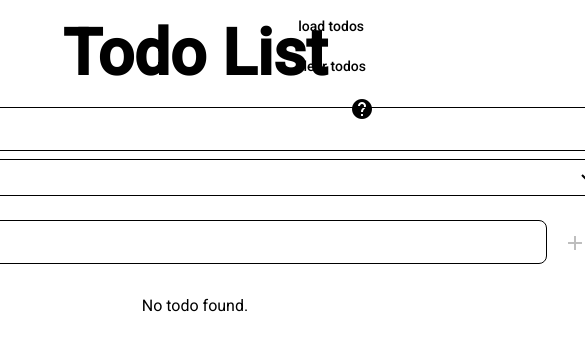
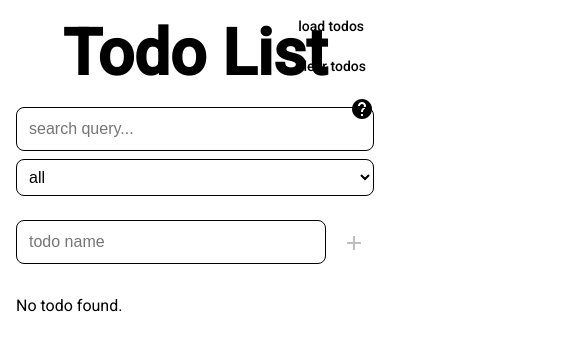
Before and after one commit to dkrasiev/to-do-list, an Angular app: page / in a window 390 px wide. Shown: the top 350 px of the page, 585 px wide, since content can reach past the window. Built offline with nearby package versions, Linux system fonts and the light colour scheme.

Commit message:
add angular-gh-pages add first mobile layout support

```diff
--- a/angular.json
+++ b/angular.json
@@ -96,6 +96,9 @@
             ],
             "scripts": []
           }
+        },
+        "deploy": {
+          "builder": "angular-cli-ghpages:deploy"
         }
       }
     }
--- a/package.json
+++ b/package.json
@@ -29,6 +29,7 @@
     "@angular/cli": "~14.1.0",
     "@angular/compiler-cli": "^14.1.0",
     "@types/jasmine": "~4.0.0",
+    "angular-cli-ghpages": "^1.0.3",
     "jasmine-core": "~4.2.0",
     "karma": "~6.4.0",
     "karma-chrome-launcher": "~3.1.0",
--- a/src/app/app.component.css
+++ b/src/app/app.component.css
@@ -7,9 +7,12 @@
 .container {
   display: flex;
   flex-direction: column;
-  align-items: center;
+  align-items: stretch;
+  padding: 16px;
   padding-bottom: 32px;
-  padding-top: 16px;
+  margin: auto;
+  width: 800px;
+  max-width: 100%;
 }
 
 .todo-input {
--- a/src/app/components/todo-filter/todo-filter.component.css
+++ b/src/app/components/todo-filter/todo-filter.component.css
@@ -16,7 +16,7 @@ select {
 .filter-container {
   display: flex;
   flex-direction: column;
-  width: 800px;
+  width: 100%;
 }
 
 .filter-container > * {
--- a/src/app/components/todo-input/todo-input.component.css
+++ b/src/app/components/todo-input/todo-input.component.css
@@ -10,5 +10,5 @@
 .todo-input {
   display: flex;
   align-items: center;
-  width: 800px;
+  width: 100%;
 }
--- a/src/app/components/todo-list/todo-list.component.css
+++ b/src/app/components/todo-list/todo-list.component.css
@@ -2,7 +2,7 @@
   border-radius: 16px;
   border: 1px solid black;
   box-shadow: 0px 0px 24px;
-  width: 800px;
+  width: 100%;
   overflow: hidden;
 }
 
```
Also changed, not shown: 1 other file (tests, documents, lock files or other folders).
